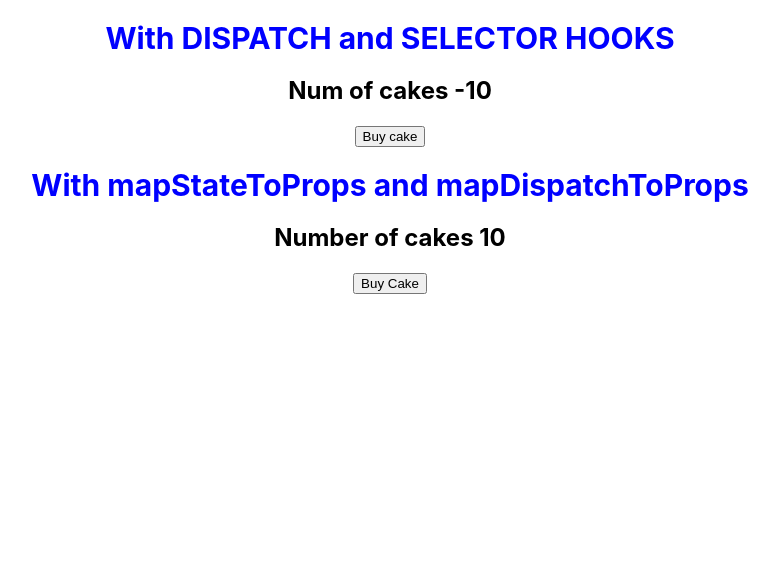
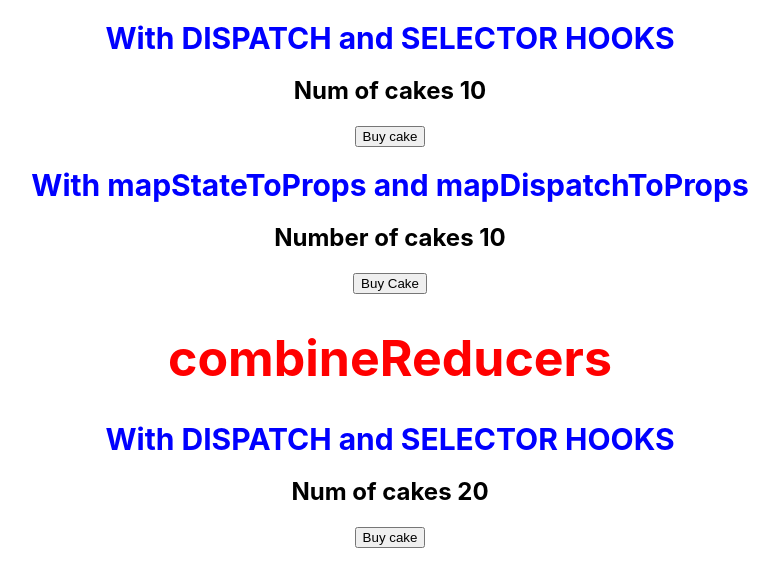
Before and after one commit to sloomabh/Redux, a React (Create React App) app: page / in a window 1280 px wide. Shown: the top 586 px of the page, without its empty margins (250-1029 px from the left). Built offline with nearby package versions, Linux system fonts and the light colour scheme; the HTML template or start-up script is replaced by a standard one.

Commit message:
combined reducer

```diff
--- a/src/App.js
+++ b/src/App.js
@@ -1,6 +1,7 @@
 import './App.css';
 import CakeContainer from './components/CakeContainer';
 import HooksCakeContainer from './components/HooksCakeContainer';
+import HooksIceCreamContainer from './components/HooksIceCreamContainer';
 import { Provider } from 'react-redux';
 import store from './redux/store';
 
@@ -10,6 +11,7 @@ function App() {
       <Provider store={store}>
         <HooksCakeContainer />
         <CakeContainer />
+        <HooksIceCreamContainer />
       </Provider>
     </div>
   );
--- a/src/components/CakeContainer.js
+++ b/src/components/CakeContainer.js
@@ -17,7 +17,7 @@ function CakeContainer(props) {
 
 const mapStateToProps = (state) => {
   return {
-    numOfCakes: state.numOfCakes,
+    numOfCakes: state.cake.numOfCakes,
   };
 };
 
--- a/src/components/HooksCakeContainer.js
+++ b/src/components/HooksCakeContainer.js
@@ -3,7 +3,7 @@ import { useSelector, useDispatch } from 'react-redux';
 import { buyCake } from '../redux';
 
 const HooksCakeContainer = () => {
-  const numOfCakes = useSelector((state) => state.numOfCakes);
+  const numOfCakes = useSelector((state) => state.cake.numOfCakes);
   const dispatch = useDispatch();
 
   const handleBuyCake = () => {
@@ -15,7 +15,7 @@ const HooksCakeContainer = () => {
       <h1 style={{ color: 'blue', fontSize: '30px', fontWeight: 'bold' }}>
         With DISPATCH and SELECTOR HOOKS
       </h1>
-      <h2>Num of cakes -{numOfCakes}</h2>
+      <h2>Num of cakes {numOfCakes}</h2>
       <button onClick={handleBuyCake}>Buy cake</button>
     </div>
   );
--- /dev/null
+++ b/src/components/HooksIceCreamContainer.js
@@ -0,0 +1,27 @@
+import React from 'react';
+import { useSelector, useDispatch } from 'react-redux';
+import { buyIceCream } from '../redux';
+
+const HooksIceCreamContainer = () => {
+  const numOfIceCreams = useSelector((state) => state.iceCream.numOfIceCreams);
+  const dispatch = useDispatch();
+
+  const handleBuyIceCream = () => {
+    dispatch(buyIceCream());
+  };
+
+  return (
+    <div>
+      <h1 style={{ color: 'red', fontSize: '50px', fontWeight: 'bold' }}>
+        combineReducers
+      </h1>
+      <h1 style={{ color: 'blue', fontSize: '30px', fontWeight: 'bold' }}>
+        With DISPATCH and SELECTOR HOOKS
+      </h1>
+      <h2>Num of cakes {numOfIceCreams}</h2>
+      <button onClick={handleBuyIceCream}>Buy cake</button>
+    </div>
+  );
+};
+
+export default HooksIceCreamContainer;
--- /dev/null
+++ b/src/redux/iceCream/iceCreamActions.js
@@ -0,0 +1,12 @@
+import { BUY_ICECREAM } from './iceCreamTypes';
+
+export const buyIceCream = () => {
+  return {
+    type: BUY_ICECREAM,
+  };
+};
+
+//the action type is a constant now
+//we export our action creator
+//here we defined our ACTiOn whichis an Object
+//and we defined our action creator which is a function that return an object
--- /dev/null
+++ b/src/redux/iceCream/iceCreamReducer.js
@@ -0,0 +1,20 @@
+// Reducer : is a function that accept state and action as a parameter and returns a  new state.
+
+import { BUY_ICECREAM } from './iceCreamTypes';
+
+const initialState = {
+  numOfIceCreams: 20,
+};
+
+const IceCreamReducer = (state = initialState, action) => {
+  switch (action.type) {
+    case BUY_ICECREAM:
+      return {
+        ...state,
+        numOfIceCreams: state.numOfIceCreams - 1,
+      };
+    default:
+      return state;
+  }
+};
+export default IceCreamReducer;
--- /dev/null
+++ b/src/redux/iceCream/iceCreamTypes.js
@@ -0,0 +1,2 @@
+//Export constant which value is sting
+export const BUY_ICECREAM = 'BUY_ICECREAM';
--- a/src/redux/index.js
+++ b/src/redux/index.js
@@ -1 +1,2 @@
 export { buyCake } from './cake/cakeActions';
+export { buyIceCream } from './iceCream/iceCreamActions';
--- /dev/null
+++ b/src/redux/rootReducer.js
@@ -0,0 +1,9 @@
+import { combineReducers } from 'redux';
+import cakeReducer from './cake/cakeReducer';
+import IceCreamReducer from './iceCream/iceCreamReducer';
+
+const rootReducer = combineReducers({
+  cake: cakeReducer,
+  iceCream: IceCreamReducer,
+});
+export default rootReducer;
--- a/src/redux/store.js
+++ b/src/redux/store.js
@@ -1,7 +1,7 @@
 import { legacy_createStore as createStore } from 'redux';
-import cakeReducer from './cake/cakeReducer';
+import rootReducer from './rootReducer';
 
-const store = createStore(cakeReducer);
+const store = createStore(rootReducer);
 export default store;
 
 // We cretae the store here
```
